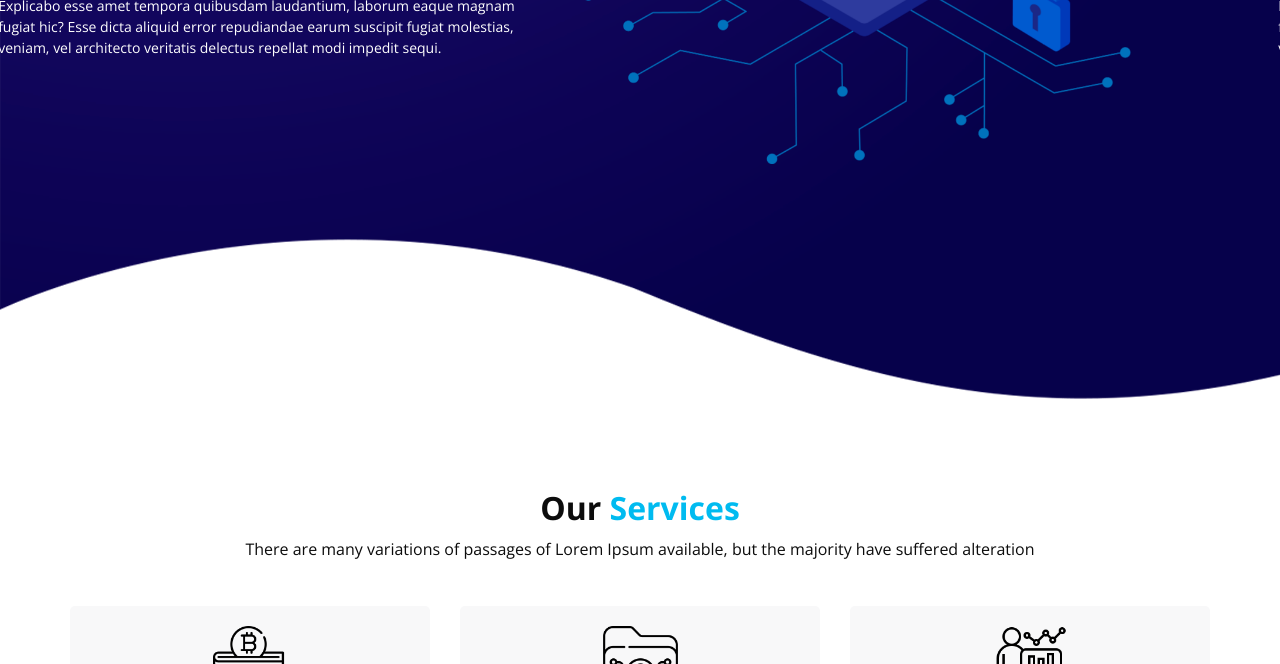
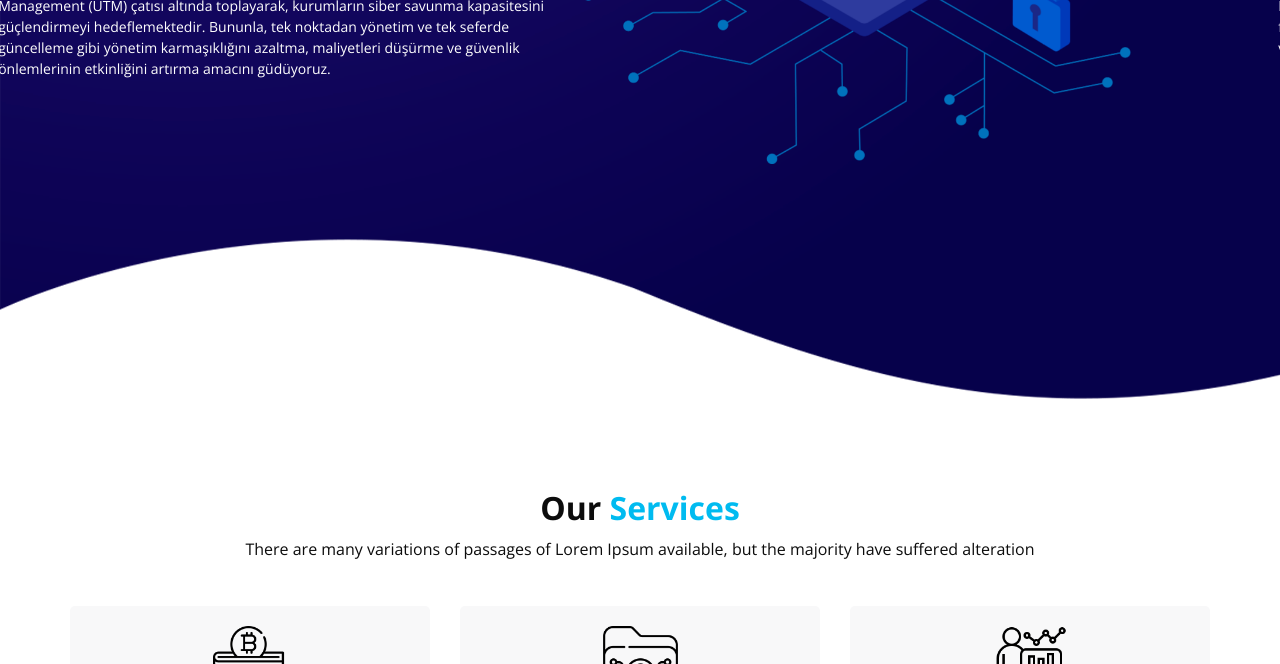
Before and after one commit to SIYAKS-ARES/SIEM_Project, a plain HTML site: page siber html/index.html in a window 1280 px wide. Shown: the part 436-1100 px from the top of the page. Drawn offline with nearby package versions, Linux system fonts and the light colour scheme; some packages are replaced by stand-ins of ours.

Commit message:
TABLOLAR

```diff
--- a/siber html/index.html
+++ b/siber html/index.html
@@ -103,7 +103,7 @@
                       Nedir
                     </h1>
                     <p>
-                      Explicabo esse amet tempora quibusdam laudantium, laborum eaque magnam fugiat hic? Esse dicta aliquid error repudiandae earum suscipit fugiat molestias, veniam, vel architecto veritatis delectus repellat modi impedit sequi.
+                      Entegre Güvenlik Kalkanı Projesi(EGKP), çeşitli siber güvenlik araçlarını Unified Threat Management (UTM) çatısı altında toplayarak, kurumların siber savunma kapasitesini güçlendirmeyi hedeflemektedir. Bununla, tek noktadan yönetim ve tek seferde güncelleme gibi yönetim karmaşıklığını azaltma, maliyetleri düşürme ve güvenlik önlemlerinin etkinliğini artırma amacını güdüyoruz.
                     </p>
                   </div>
                 </div>
```
Also changed, not shown: 4 other files.
